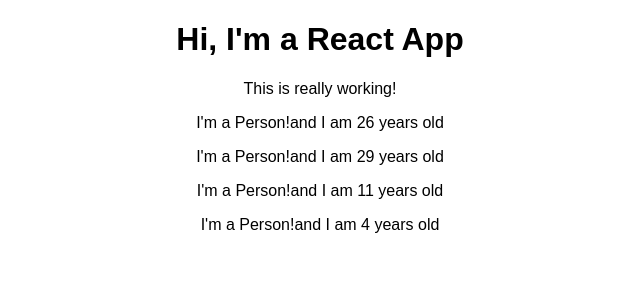
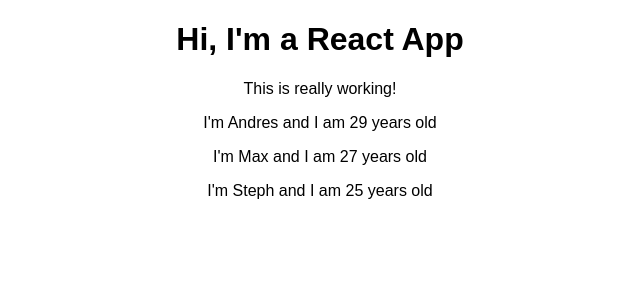
Before and after one commit to Simbaxo/React-Complete-Guide, a React (Create React App) app: page / in a window 1280 px wide. Shown: the top 300 px of the page, without its empty margins (320-960 px from the left). Built offline with nearby package versions, Linux system fonts and the light colour scheme.

Commit message:
Working with props

```diff
--- a/src/App.js
+++ b/src/App.js
@@ -8,10 +8,9 @@
       <div className="App">
         <h1>Hi, I'm a React App</h1>
         <p>This is really working!</p>
-        <Person />
-        <Person />
-        <Person />
-        <Person />
+        <Person name='Andres' age='29' />
+        <Person name='Max' age='27'>My Hobbies: Racing</Person>
+        <Person name='Steph' age='25' />
       </div>
     );
     // return React.createElement('div', {className: 'App'}, React.createElement('h1', null, 'Does this work now?')) // What JSX boils down too.. simply just JS
--- a/src/Person/Person.js
+++ b/src/Person/Person.js
@@ -1,7 +1,7 @@
 import React from 'react';
 
-const person = () => {
-  return <p>I'm a Person!and I am {Math.floor(Math.random() * 30)} years old</p>
+const person = (props) => {
+  return <p>I'm {props.name} and I am {props.age} years old</p>
 }
 
 export default person;
```
